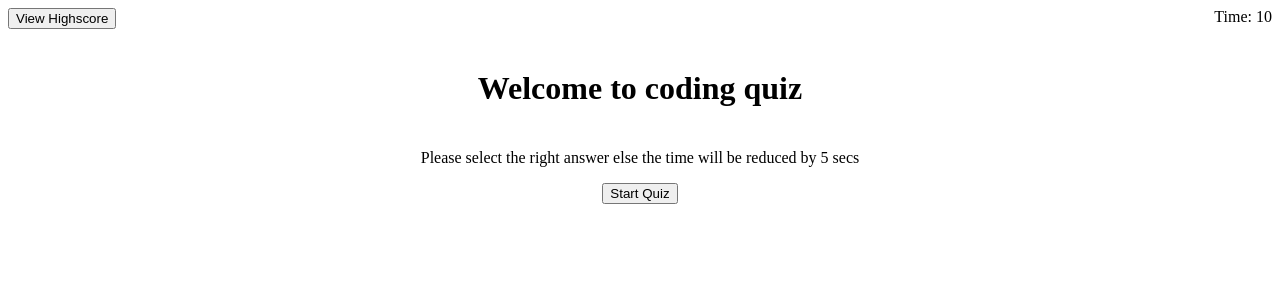
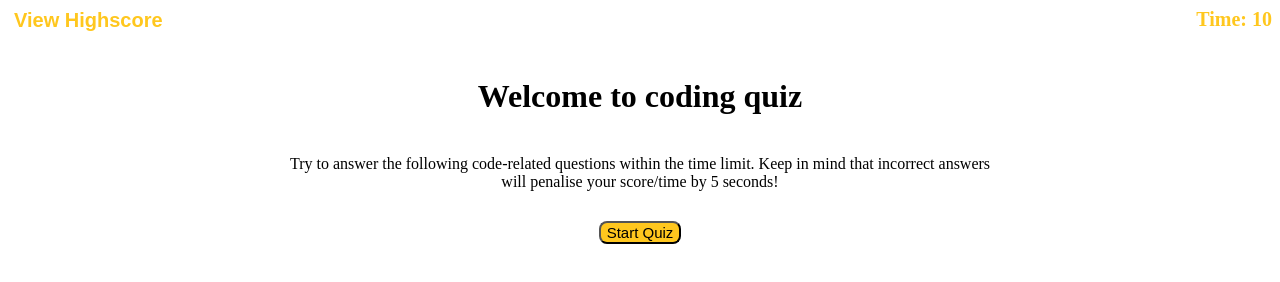
Before and after one commit to afsha-22/code-quiz, a plain HTML site: page index.html in a window 1280 px wide. Drawn offline with Linux system fonts and the light colour scheme.

Commit message:
updated CSS

```diff
--- a/index.html
+++ b/index.html
@@ -17,7 +17,7 @@
             <div class = "container">
                 <div class="first-page">
                     <h1>Welcome to coding quiz</h1>
-                    <p>Please select the right answer else the time will be reduced by 5 secs</p>
+                    <p>Try to answer the following code-related questions within the time limit. Keep in mind that incorrect answers will penalise your score/time by 5 seconds!</p>
                     <button id="start">Start Quiz</button>
                 </div>
 
--- a/style.css
+++ b/style.css
@@ -1,13 +1,48 @@
+:root {
+  --yellow: #ffc71e;
+  --border: 8px;
+  --padding: 0 5px;
+}
+
+button {
+  background-color: var(--yellow);
+  border-radius: var(--border);
+  /* padding: var(--padding); */
+  font-size: 15px;
+  opacity: 1;
+}
+
+#score {
+  font-size: 20px;
+  color: var(--yellow);
+  font-weight: bold;
+  border: none;
+  background-color: white;
+}
+
+header {
+  height: 50px;
+}
+
+p {
+  margin: 20px;
+  padding: 10px;
+}
+
 #time {
   float: right;
+  color: var(--yellow);
+  font-size: 20px;
+  font-weight: bold;
 }
 
 .container {
-  padding: 0 200px;
+  padding: 0 250px;
 }
 
 h1 {
-  padding: 20px;
+  padding: 10px;
+  margin: 10px;
 }
 
 .first-page,
@@ -36,8 +71,27 @@ h1 {
 ul {
   text-align: left;
   list-style: none;
+  padding: 10px;
+  margin: 10px;
 }
 
 li {
   padding: 5px;
+  opacity: 1;
 }
+
+li :hover {
+  opacity: 0.75;
+}
+
+@media screen and (max-width: 768px) {
+  .container {
+    padding: 0 200px;
+  }
+}
+
+@media screen and (max-width: 576px) {
+  .container {
+    padding: 0 50px;
+  }
+}
```
Also changed, not shown: script.js (+6 -10 lines).
